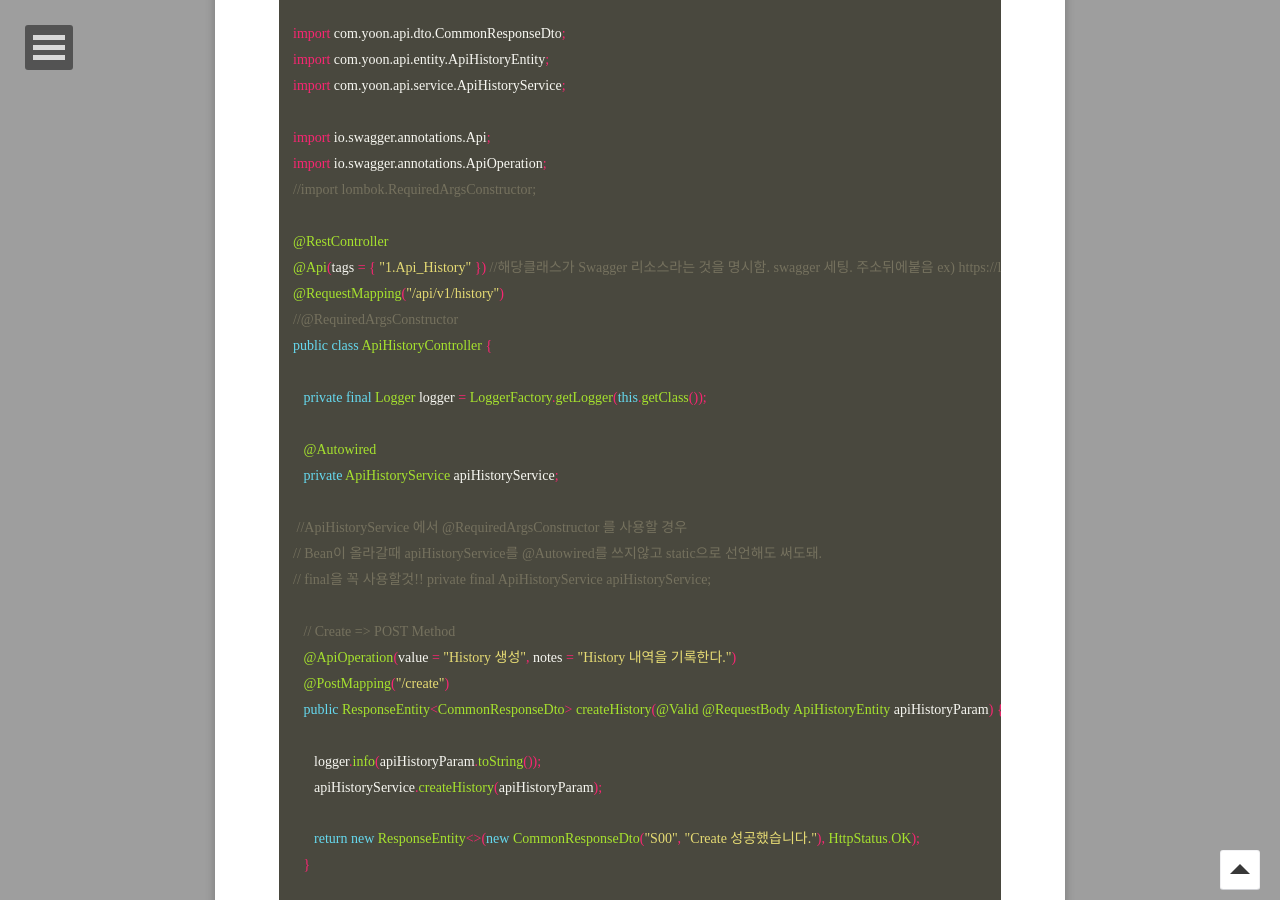
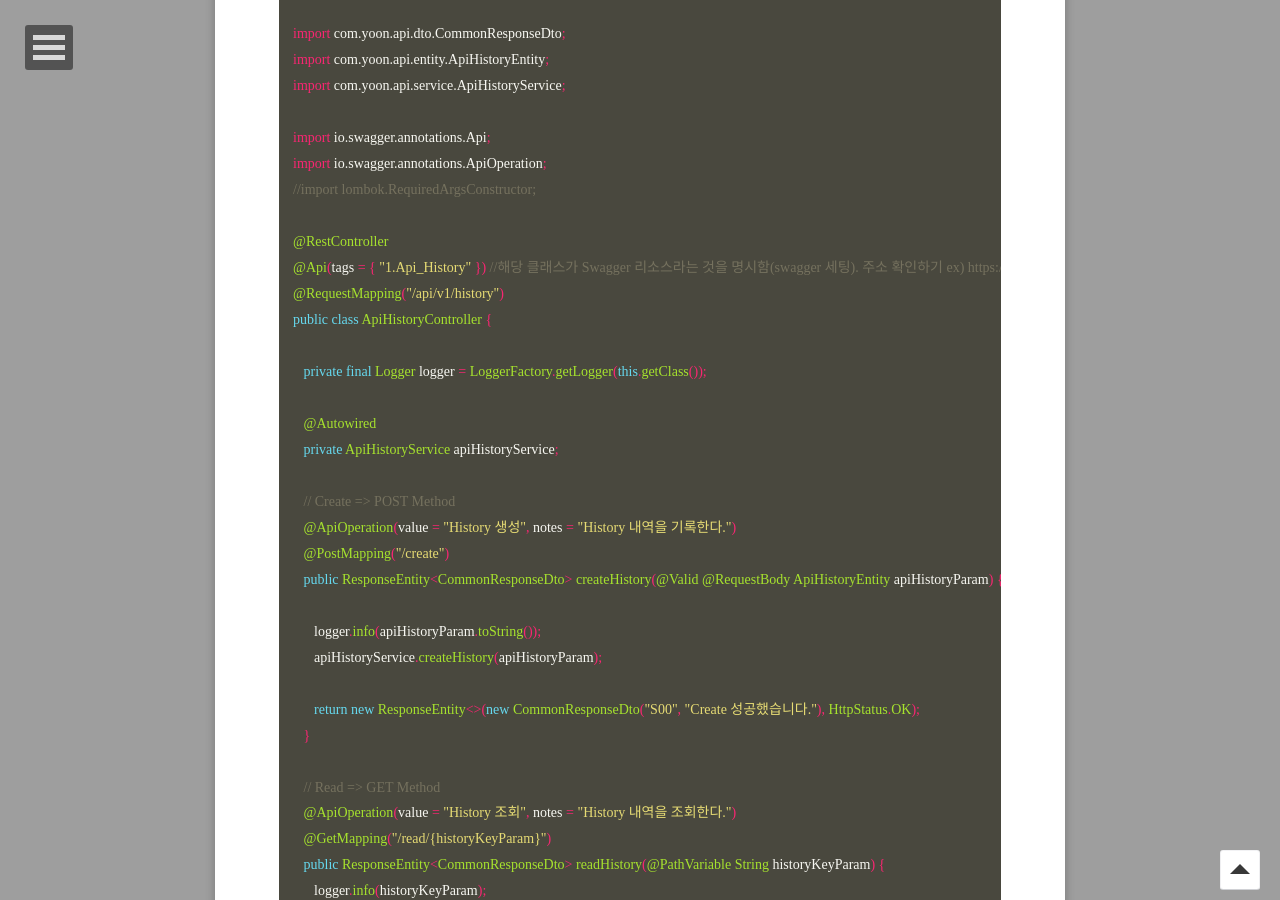
Before and after one commit to GayeonYoon/GayeonYoon.github.io, a Jekyll site: the page built from _posts/2021-07-30-REST_API_POST_3.md, in a window 1280 px wide and 900 px high, scrolled down 2769 px. Built offline with Jekyll 4.4.1, drawn with Linux system fonts in a browser that asks for light colours; some web fonts are replaced; some of the changed text lies outside the part shown.

Commit message:
Update 2021-07-30-REST_API_POST_3.md

```diff
--- a/_posts/2021-07-30-REST_API_POST_3.md
+++ b/_posts/2021-07-30-REST_API_POST_3.md
@@ -38,7 +38,7 @@ public class RestapiApplication {
 * Entity를 영구 저장하는 환경으로, 논리적인 개념이다.
 * Entity Manager로 Entity를 저장(persist()), 조회(find() 또는 JPQL, QueryDSL)하면 Entity Manager는 그 Entity를 영속성 컨테스트에 보관하고 관리한다.
 * Entity의 @Id 필드를 이용하여 Entity를 식별한다.
-* 쓰기 지연 기능이 있음. 즉 값을 변경하자마자 바로 DB에 반영하는게 아닌, SQL 저장소에 쿼리들을 저장해뒀다가 Entity Manager가 commit()을 호출하면 그때 DB에 반영된다. => flush
+* 쓰기 지연 기능이 있음. 즉 값을 변경하자마자 바로 DB에 반영하는게 아닌, SQL 저장소에 쿼리들을 저장해뒀다가 Entity Manager가 commit()을 호출하면 그때 DB에 반영(flush)된다.
 
 {% highlight java %}
 package com.yoon.api.config;
@@ -94,19 +94,14 @@ import io.swagger.annotations.ApiOperation;
 //import lombok.RequiredArgsConstructor;
 
 @RestController
-@Api(tags = { "1.Api_History" }) //해당클래스가 Swagger 리소스라는 것을 명시함. swagger 세팅. 주소뒤에붙음 ex) https://localhost:9443/swagger-ui.html#/1.Api_History
+@Api(tags = { "1.Api_History" }) //해당 클래스가 Swagger 리소스라는 것을 명시함(swagger 세팅). 주소 확인하기 ex) https://localhost:9443/swagger-ui.html#/1.Api_History
 @RequestMapping("/api/v1/history")
-//@RequiredArgsConstructor
 public class ApiHistoryController {
 
    private final Logger logger = LoggerFactory.getLogger(this.getClass());
 
    @Autowired
    private ApiHistoryService apiHistoryService;
-
- //ApiHistoryService 에서 @RequiredArgsConstructor 를 사용할 경우
-// Bean이 올라갈때 apiHistoryService를 @Autowired를 쓰지않고 static으로 선언해도 써도돼.
-// final을 꼭 사용할것!! private final ApiHistoryService apiHistoryService;
 
    // Create => POST Method
    @ApiOperation(value = "History 생성", notes = "History 내역을 기록한다.")
@@ -238,15 +233,20 @@ public class ApiHistoryEntity {
 	<img src="/assets/img/Gradle_Tasks.png">
 </figure>
 
-  * 2) Q Class File 위치 확인하기
+  * 2) Q Class File이 생성됐는지 위치 확인하기 (src/main/generated)
 <figure>
 	<img src="/assets/img/QClass.png">
 </figure>
 
 
+# 6. Repository
+1) Optional<T>
+ * null이 올 수 있는 값을 감싸는 Wrapper 클래스.
+ * 즉, NPE(NullPointerException)로부터 자유로워지기 위해 나온 Wrapper 클래스.
+ * 메소드의 반환 값이 절대 null이 아니라면 Optional을 사용하지 않는 것이 성능저하가 적다.
+ * 한마디로, Optional은 method의 결과가 null이 될 수 있으며, 클라이언트가 이 상황을 처리해야 할 때 사용하는 것이 좋다.
+ * 보통 JpaRepository를 상속받은 Repository는 default return type이 Optional이다.
 
-
-# 6. Repository
 {% highlight java %}
 package com.yoon.api.repository;
 
@@ -260,8 +260,7 @@ import org.springframework.stereotype.Repository;
 import com.yoon.api.entity.ApiHistoryEntity;
 
 @Repository
-public interface ApiHistoryRepository
-		extends JpaRepository<ApiHistoryEntity, Long>, QuerydslPredicateExecutor<ApiHistoryEntity> {
+public interface ApiHistoryRepository extends JpaRepository<ApiHistoryEntity, Long>, QuerydslPredicateExecutor<ApiHistoryEntity> {
 
 	Optional<ApiHistoryEntity> findByHistoryKey(@Param("historyKey") String historyKey);
 
@@ -270,6 +269,8 @@ public interface ApiHistoryRepository
 {% endhighlight %}
 
 # 7. Repository Support
+1) Querydsl을 이용하여 실제 조회할 쿼리를 작성하는 클래스를 작성한다.
+
 {% highlight java %}
 package com.yoon.api.repository.support;
 
@@ -282,12 +283,10 @@ import com.yoon.api.entity.ApiHistoryEntity;
 import java.time.LocalDateTime;
 import javax.transaction.Transactional;
 
-import static com.yoon.api.entity.QApiHistoryEntity.apiHistoryEntity;   //Querydsl 을 사용하기위한  Q Class!!
-
+import static com.yoon.api.entity.QApiHistoryEntity.apiHistoryEntity;   //static으로 정의. Querydsl 을 사용하기위한  Q Class!!
 
 @Repository
 public class ApiHistoryRepositorySupport extends QuerydslRepositorySupport {
-//Querydsl을 이용하여 실제 조회할 쿼리를 작성하는 클래스
 
 	private final JPAQueryFactory jpaQueryFactory;  //QuerydslConfig 에서 @Bean으로 등록.
 
@@ -365,8 +364,6 @@ public class ApiHistoryServiceImpl implements ApiHistoryService {
 
 	@Override
 	public ApiHistoryEntity readHistory(String historyKeyParam) {
-		//findByHistoryKey() return => Optional<ApiHistoryEntity>
-		// orElse => NPE. Exception을 처리해줘. 발생하지않음. 필요할땐 get() 사용해.
 		ApiHistoryEntity result = apiHistoryRepo.findByHistoryKey(historyKeyParam).orElse(new ApiHistoryEntity());
 		logger.info(result.toString());
 		return result;
@@ -389,8 +386,6 @@ public class ApiHistoryServiceImpl implements ApiHistoryService {
 
 
 
-
-
 참고
 * https://victorydntmd.tistory.com/207
 * https://noep.github.io/2017/05/03/springboot-querydsl/
```
Also changed, not shown: other parts of _posts/2021-07-30-REST_API_POST_3.md (+1 -1 lines).
